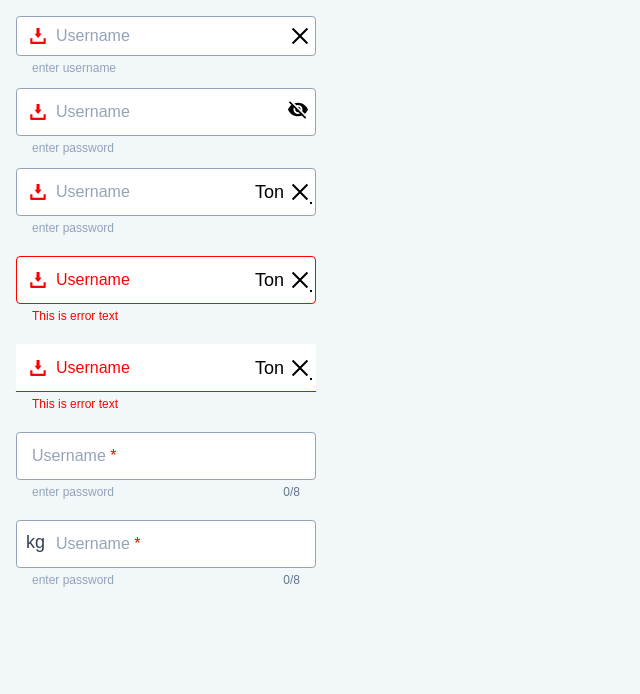
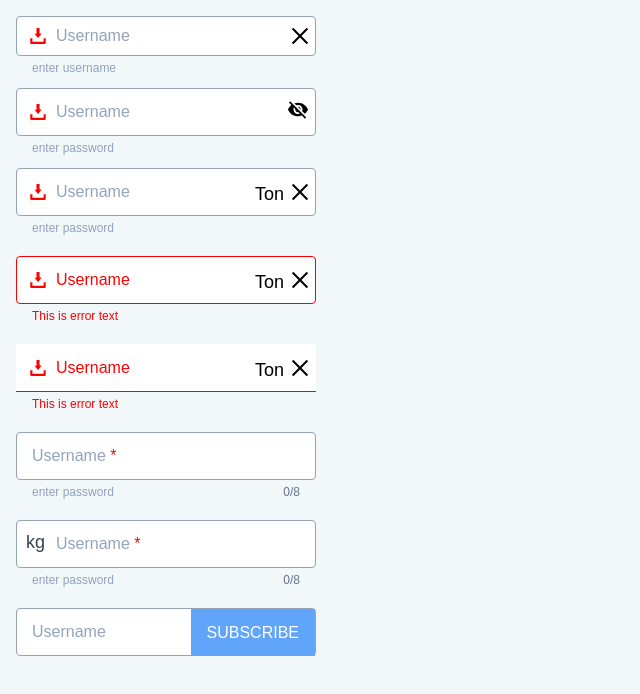
Before and after one commit to abhay-rana/component-library, a React (Create React App) app: page / in a window 1280 px wide. Shown: the top 694 px of the page, without its empty margins (0-640 px from the left). Built offline with nearby package versions, Linux system fonts and the light colour scheme.

Commit message:
corrections

```diff
--- a/package.json
+++ b/package.json
@@ -6,7 +6,8 @@
     "prop-types": "^15.8.1",
     "react": "^18.2.0",
     "react-dom": "^18.2.0",
-    "react-scripts": "5.0.1"
+    "react-scripts": "5.0.1",
+    "tailwind-merge": "^1.8.0"
   },
   "devDependencies": {
     "prettier": "^2.7.1",
--- /dev/null
+++ b/src/components/common/button.js
@@ -0,0 +1,178 @@
+import { forwardRef, memo } from "react";
+import PropTypes from "prop-types";
+
+import Spinner from "../common/spinner";
+import { twMerge } from "tailwind-merge";
+
+const Button = memo(
+	forwardRef(
+		(
+			{
+				loader = false,
+				disabled,
+				className,
+				primary,
+				secondary,
+				warning,
+				danger,
+				success,
+				text,
+				link,
+				border,
+				micro,
+				small,
+				large,
+				style,
+				onClick,
+				tooltip,
+				children,
+				controlRef,
+				block,
+				noUpperCase,
+			},
+			ref
+		) => {
+			const isDisabled = loader ? true : disabled ? true : false;
+			let extraClass = "round-none inline-flex items-center justify-center relative focus:outline-none";
+			if (!noUpperCase) {
+				extraClass += " uppercase";
+			}
+			if (micro) {
+				extraClass += " h-5 px-6 text-xs";
+			} else if (small) {
+				extraClass += "  h-7  px-6 text-base";
+			} else if (large) {
+				extraClass += " h-10  px-7";
+			} else {
+				extraClass += " h-8 px-6 text-base";
+			}
+			if (text) {
+				extraClass += " text-gray-dark";
+			} else {
+				if (primary) {
+					if (link) {
+						extraClass += " bg-transparent text-primary";
+					} else if (border) {
+						extraClass += " bg-transparent text-primary border border-primary";
+					} else {
+						extraClass += " bg-primary text-white";
+					}
+				} else if (secondary) {
+					if (link) {
+						extraClass += " bg-transparent text-secondary";
+					} else if (border) {
+						extraClass += " bg-transparent text-secondary border border-secondary";
+					} else {
+						extraClass += " bg-secondary text-white";
+					}
+				} else if (warning) {
+					if (link) {
+						extraClass += " bg-transparent text-warning";
+					} else if (border) {
+						extraClass += " bg-transparent text-warning border border-warning";
+					} else {
+						extraClass += " bg-warning text-white";
+					}
+				} else if (danger) {
+					if (link) {
+						extraClass += " bg-transparent text-danger";
+					} else if (border) {
+						extraClass += " bg-transparent text-danger border border-danger";
+					} else {
+						extraClass += " bg-danger text-white";
+					}
+				} else if (success) {
+					if (link) {
+						extraClass += " bg-transparent text-success";
+					} else if (border) {
+						extraClass += " bg-transparent text-success border border-success";
+					} else {
+						extraClass += " bg-success text-white";
+					}
+				} else {
+					if (link) {
+						extraClass += " bg-transparent text-primary";
+					} else if (border) {
+						extraClass += " bg-transparent text-gray-medium border border-gray-dark";
+					} else {
+						extraClass += " bg-gray-lightest text-gray-medium";
+					}
+				}
+			}
+			if (block) {
+				extraClass += " w-full";
+			} else {
+				extraClass += " block";
+			}
+			if (className) {
+				extraClass += ` ${className}`;
+			}
+			if (disabled) {
+				extraClass += " opacity-50 cursor-not-allowed";
+			}
+			return (
+				<button
+					onClick={onClick || null}
+					disabled={isDisabled}
+					className={twMerge(extraClass)}
+					ref={controlRef}
+					title={tooltip}
+					style={{ position: loader ? "relative" : "", ...(style || {}) }}
+				>
+					<>
+						{children}
+						{!loader ? null : micro ? (
+							<Spinner
+								className="absolute"
+								style={{ width: "12px", height: "12px", top: "4px", right: "5px" }}
+							/>
+						) : !loader ? null : small ? (
+							<Spinner
+								className="absolute"
+								style={{ width: "15px", height: "15px", top: "6px", right: "5px" }}
+							/>
+						) : large ? (
+							<Spinner
+								className="absolute"
+								style={{ width: "18px", height: "18px", top: "11px", right: "5px" }}
+							/>
+						) : (
+							<Spinner
+								className="absolute"
+								style={{ width: "16px", height: "16px", top: "8px", right: "5px" }}
+							/>
+						)}
+					</>
+				</button>
+			);
+		}
+	)
+);
+
+Button.displayName = "Button";
+export default Button;
+Button.propTypes = {
+	/** True make loader visible  */
+	loader: PropTypes.bool,
+	/** True disabled button  */
+	disabled: PropTypes.bool,
+	/** Extra class for button  */
+	className: PropTypes.string,
+	/** Primary make button with main color  */
+	primary: PropTypes.bool,
+	/** warning make button orange type  */
+	warning: PropTypes.bool,
+	/** true make error type button  */
+	danger: PropTypes.bool,
+	/** True make small button default is medium*/
+	micro: PropTypes.bool,
+	small: PropTypes.bool,
+	/** True make large button default is medium  */
+	large: PropTypes.bool,
+	/** inline style object  */
+	style: PropTypes.object,
+	/** onClick accept function  */
+	onClick: PropTypes.func,
+	/** toolTip string type show tooltip  */
+	tooltip: PropTypes.string,
+};
--- a/src/components/form/my-input.js
+++ b/src/components/form/my-input.js
@@ -26,13 +26,13 @@ const MyInput = memo(
 			style: props.style,
 			step: props.step,
 		};
-		const { label, className, prefix, iconSuffix, large, base = true, description, wordCount, suffix, error, stacked, maxLength, value, required } = props;
+		const { label, className, prefix, suffix, large, base = true, description, wordCount, error, stacked, maxLength, value, required } = props;
 
 		let extra_class = {
 			input: " ",
 			label: " ",
 			prefix: " ",
-			iconSuffix: "z-1 absolute right-1 bottom-3 ",
+			suffix: "z-1 absolute right-0 bottom-0 ",
 		};
 		extra_class.input =
 			"w-full z-0 box-border text-gray-dark focus:border-primary focus:outline-none placeholder-gray-light hover:border-primary outline-none transition-all placeholder-transparent peer relative   border-slate-400 ";
@@ -55,10 +55,10 @@ const MyInput = memo(
 			if (base) extra_class.prefix += `top-3 `;
 			if (large) extra_class.prefix += `!top-4 `;
 		}
-		if (!!iconSuffix) {
+		if (!!suffix) {
 			extra_class.label += ` `;
 			extra_class.input += `pr-9  `;
-			if (large) extra_class.iconSuffix += `bottom-4 `;
+			if (large) extra_class.suffix += ` `;
 		}
 		if (large) {
 			extra_class.input += `h-12 `;
@@ -82,7 +82,7 @@ const MyInput = memo(
 		}
 
 		if (!!className) {
-			extra_class.input += ` ${className}`;
+			extra_class.input += `${className} `;
 		}
 
 		//change the word counter on the every input of the text
@@ -115,26 +115,19 @@ const MyInput = memo(
 							{prefix}
 						</div>
 					) : null}
-					{!!iconSuffix && default_props.type != "password" ? (
+					{!!suffix && default_props.type != "password" ? (
 						<div
 							onClick={inputFocus}
-							className={`${extra_class.iconSuffix}`}
-						>
-							{iconSuffix}
-						</div>
-					) : null}
-					{!!suffix && !iconSuffix ? (
-						<div
-							onClick={inputFocus}
-							className={`${extra_class.iconSuffix}`}
+							className={`${extra_class.suffix}`}
 						>
 							{suffix}
 						</div>
 					) : null}
+
 					{default_props.type == "password" ? (
 						<div
 							onClick={() => setPasswordVisibility(!show_password)}
-							className={`${extra_class.iconSuffix}`}
+							className={`absolute top-3 right-1`}
 						>
 							{show_password ? <Invisible className="h-5 w-7" /> : <Visible className="h-5 w-7" />}
 						</div>
--- a/src/screens/input-test.js
+++ b/src/screens/input-test.js
@@ -10,6 +10,7 @@ import { ReactComponent as Search } from "assets/svg/search.svg";
 import FloatingLabel from "components/form/floating-label";
 import InputPlain, { InputPlainLarge } from "components/form/wind-ui";
 import MyInput from "components/form/my-input";
+import Button from "components/common/button";
 
 const CustomInput = () => {
 	const [username, setUsername] = useState("");
@@ -35,15 +36,17 @@ const CustomInput = () => {
 								fill="red"
 							/>
 						}
-						iconSuffix={
+						suffix={
+							<div className="relative -top-3 right-1">
 								<Cross
 									className="h-4 w-6"
 									fill="black"
 								/>
+							</div>
 						}
 					/>
 				</div>
-
+				{/* password (suffix will not be rendered if the input type is password)  */}
 				<div className="m-4 w-[300px]">
 					<MyInput
 						name="username"
@@ -61,11 +64,13 @@ const CustomInput = () => {
 								fill="red"
 							/>
 						}
-						iconSuffix={
+						suffix={
+							<div className="relative -top-3">
 								<Cross
 									className="h-4 w-6"
 									fill="black"
 								/>
+							</div>
 						}
 					/>
 				</div>
@@ -77,7 +82,7 @@ const CustomInput = () => {
 						type="text"
 						placeholder="text"
 						autoComplete="off"
-						className="pr-16"
+						className="pr-[65px]"
 						label="Username"
 						description="enter password"
 						large
@@ -88,9 +93,9 @@ const CustomInput = () => {
 							/>
 						}
 						suffix={
-							<div className=" flex flex-1 border border-black">
-								<div className="absolute -bottom-0.5 right-7   text-lg">Ton</div>
-								<div className="absolute bottom-1 -right-0">
+							<div className="relative right-1 -top-2 flex content-center justify-center gap-1">
+								<div className="text-lg">Ton</div>
+								<div className="pt-1">
 									<Cross
 										className="h-4 w-6"
 										fill="black"
@@ -109,7 +114,7 @@ const CustomInput = () => {
 						type="text"
 						placeholder="text"
 						autoComplete="off"
-						className="pr-16"
+						className="pr-[65px]"
 						label="Username"
 						onFocus={() => setError("")}
 						description="enter password"
@@ -121,9 +126,9 @@ const CustomInput = () => {
 							/>
 						}
 						suffix={
-							<div className=" flex flex-1 border border-black">
-								<div className="absolute -bottom-0.5 right-7   text-lg">Ton</div>
-								<div className="absolute bottom-1 -right-0">
+							<div className="relative -top-2 right-1 flex content-center justify-center gap-1">
+								<div className="text-lg">Ton</div>
+								<div className="pt-1">
 									<Cross
 										className="h-4 w-6"
 										fill="black"
@@ -142,7 +147,7 @@ const CustomInput = () => {
 						error={error}
 						placeholder="text"
 						autoComplete="off"
-						className="pr-16"
+						className="pr-[65px]"
 						label="Username"
 						onFocus={() => setError("")}
 						description="enter password"
@@ -155,9 +160,9 @@ const CustomInput = () => {
 						}
 						stacked
 						suffix={
-							<div className=" flex flex-1 border border-black">
-								<div className="absolute -bottom-0.5 right-7   text-lg">Ton</div>
-								<div className="absolute bottom-1 -right-0">
+							<div className="relative -top-2 right-1 flex content-center justify-center gap-1">
+								<div className="text-lg">Ton</div>
+								<div className="pt-1">
 									<Cross
 										className="h-4 w-6"
 										fill="black"
@@ -174,7 +179,6 @@ const CustomInput = () => {
 						onChange={(e) => setUsername(e.target.value)}
 						type="text"
 						placeholder="text"
-						className="pr-16"
 						label="Username"
 						onFocus={() => setError("")}
 						description="enter password"
@@ -207,6 +211,25 @@ const CustomInput = () => {
 						maxLength={8}
 					/>
 				</div>
+				{/* newsletter like button*/}
+				<div className="m-4 mt-6 w-[300px]">
+					<MyInput
+						name="username"
+						value={username}
+						onChange={(e) => setUsername(e.target.value)}
+						type="text"
+						placeholder="text"
+						className=" pr-[134px]"
+						label="Username"
+						large
+						suffix={
+							<div className="relative top-[0px] right-[1px]">
+								<Button className="h-[47px] bg-blue-400 px-4 text-white">Subscribe</Button>
+							</div>
+						}
+					/>
+				</div>
+				{/*  */}
 			</div>
 		</>
 	);
```
Also changed, not shown: 1 other file (tests, documents, lock files or other folders). Lines whose indentation alone changed are shown as unchanged.
